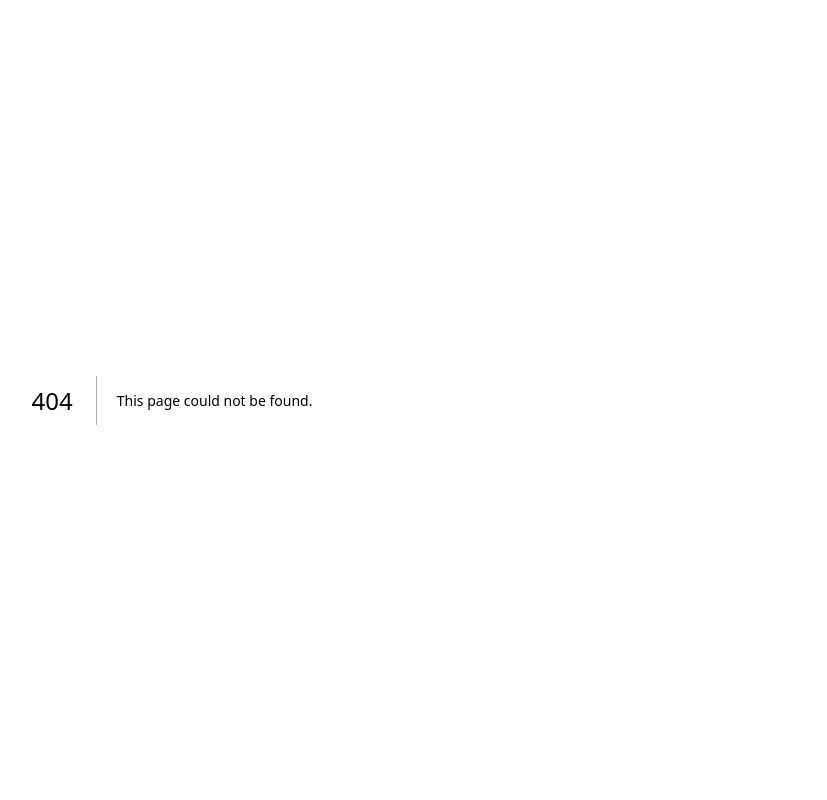
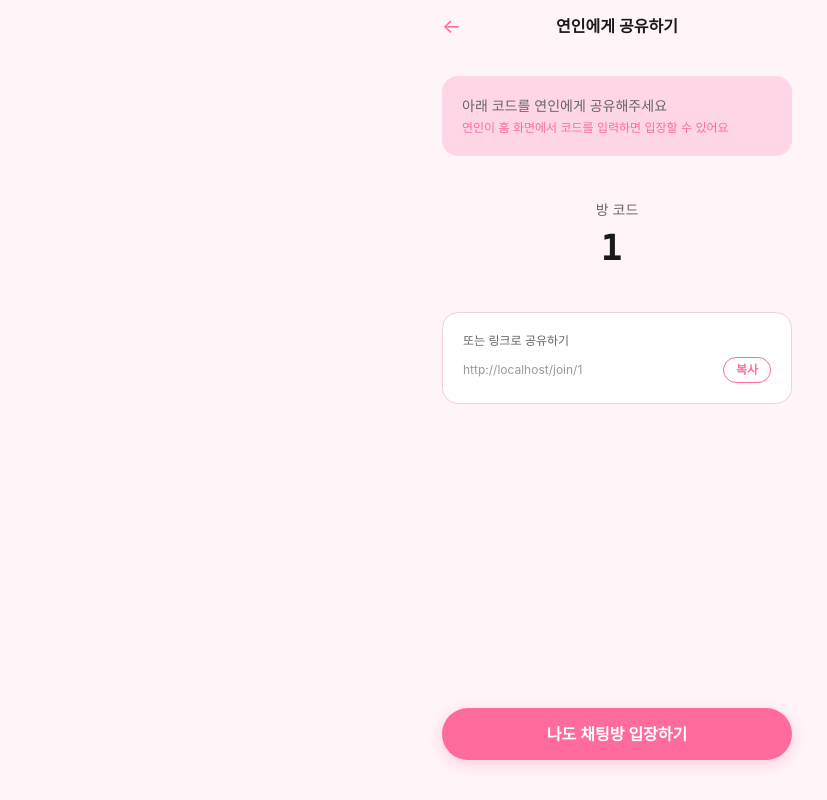
Before and after one commit to 10yearbatery-hash/--, a Next.js app: page /share/1 in a window 1280 px wide. Before the commit this address had no page. Shown: the whole page, without its empty margins (23-850 px from the left). Built offline with nearby package versions, Linux system fonts and the light colour scheme; a web font is replaced by a local one.

Commit message:
fix: 방 만들기 후 공유 페이지 경유하도록 수정 (연인에게 공유하기)

```diff
--- a/src/app/room/create/page.tsx
+++ b/src/app/room/create/page.tsx
@@ -25,7 +25,7 @@ export default function RoomCreatePage() {
       const data = await res.json()
       if (!res.ok) throw new Error(data.message)
       setSessionToken(data.sessionToken)
-      router.push(`/chat/${data.sessionId}?roomCode=${data.roomCode}&roomId=${data.roomId}`)
+      router.push(`/share/${data.roomCode}?sessionId=${data.sessionId}&roomId=${data.roomId}`)
     } catch (e: unknown) {
       alert(e instanceof Error ? e.message : '방 생성에 실패했습니다.')
     } finally {
--- /dev/null
+++ b/src/app/share/[roomCode]/page.tsx
@@ -0,0 +1,92 @@
+'use client'
+import { Suspense, useState } from 'react'
+import { useParams, useRouter, useSearchParams } from 'next/navigation'
+import Header from '@/components/ui/Header'
+import Button from '@/components/ui/Button'
+import Card from '@/components/ui/Card'
+
+function SharePageInner() {
+  const { roomCode } = useParams<{ roomCode: string }>()
+  const searchParams = useSearchParams()
+  const router = useRouter()
+  const sessionId = searchParams.get('sessionId') || ''
+  const roomId = searchParams.get('roomId') || ''
+  const [copied, setCopied] = useState(false)
+
+  const shareLink = `${window.location.origin}/join/${roomCode}`
+
+  async function handleCopy() {
+    try {
+      await navigator.clipboard.writeText(shareLink)
+      setCopied(true)
+      setTimeout(() => setCopied(false), 2000)
+    } catch {
+      // fallback
+      const el = document.createElement('input')
+      el.value = shareLink
+      document.body.appendChild(el)
+      el.select()
+      document.execCommand('copy')
+      document.body.removeChild(el)
+      setCopied(true)
+      setTimeout(() => setCopied(false), 2000)
+    }
+  }
+
+  function handleEnter() {
+    router.push(`/chat/${sessionId}?roomCode=${roomCode}&roomId=${roomId}`)
+  }
+
+  return (
+    <main className="min-h-screen flex flex-col">
+      <Header title="연인에게 공유하기" showBack />
+
+      <div className="flex-1 px-5 py-6 flex flex-col gap-5">
+        <Card variant="pink">
+          <p className="text-sm text-[#666]">아래 코드를 연인에게 공유해주세요</p>
+          <p className="text-xs text-[#FF6B9D] mt-1">연인이 홈 화면에서 코드를 입력하면 입장할 수 있어요</p>
+        </Card>
+
+        {/* 방 코드 */}
+        <div className="flex flex-col items-center gap-2 py-6">
+          <p className="text-sm text-[#666]">방 코드</p>
+          <p className="text-4xl font-bold tracking-[0.3em] text-[#1A1A1A] font-mono">
+            {roomCode}
+          </p>
+        </div>
+
+        {/* 링크 복사 */}
+        <Card className="bg-[#FFF5F8]">
+          <p className="text-xs text-[#666] mb-2">또는 링크로 공유하기</p>
+          <div className="flex gap-2 items-center">
+            <p className="flex-1 text-xs text-[#999] truncate">{shareLink}</p>
+            <button
+              onClick={handleCopy}
+              className="text-xs text-[#FF6B9D] font-semibold border border-[#FF6B9D] rounded-full px-3 py-1 flex-shrink-0"
+            >
+              {copied ? '복사됨 ✓' : '복사'}
+            </button>
+          </div>
+        </Card>
+      </div>
+
+      <div className="px-5 pb-10 flex flex-col gap-3">
+        <Button onClick={handleEnter}>
+          나도 채팅방 입장하기
+        </Button>
+      </div>
+    </main>
+  )
+}
+
+export default function SharePage() {
+  return (
+    <Suspense fallback={
+      <div className="min-h-screen flex items-center justify-center">
+        <p className="text-[#FF6B9D] text-sm">로딩 중...</p>
+      </div>
+    }>
+      <SharePageInner />
+    </Suspense>
+  )
+}
```
